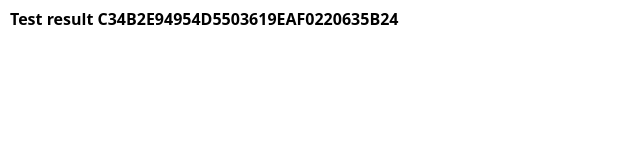
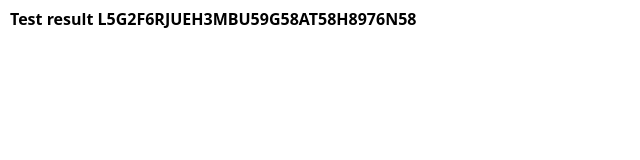
Before and after one commit to medisvit/L5G2F6RJUEH3MBU59G58AT58H8976N58, a plain HTML site: page index.html in a window 1280 px wide. Shown: the full height of the page, 0-640 px from the left. Drawn offline with nearby package versions, Linux system fonts and the light colour scheme.

Commit message:
Update index.html

```diff
--- a/index.html
+++ b/index.html
@@ -16,7 +16,7 @@
     />
   </head>
   <body style="font-size: 8px">
-    <h1 style="margin: 10px">Test result C34B2E94954D5503619EAF0220635B24</h1>
+    <h1 style="margin: 10px">Test result L5G2F6RJUEH3MBU59G58AT58H8976N58</h1>
     <img src="test.jpg" alt="" style="max-width: 100%" />
   </body>
 </html>
```
